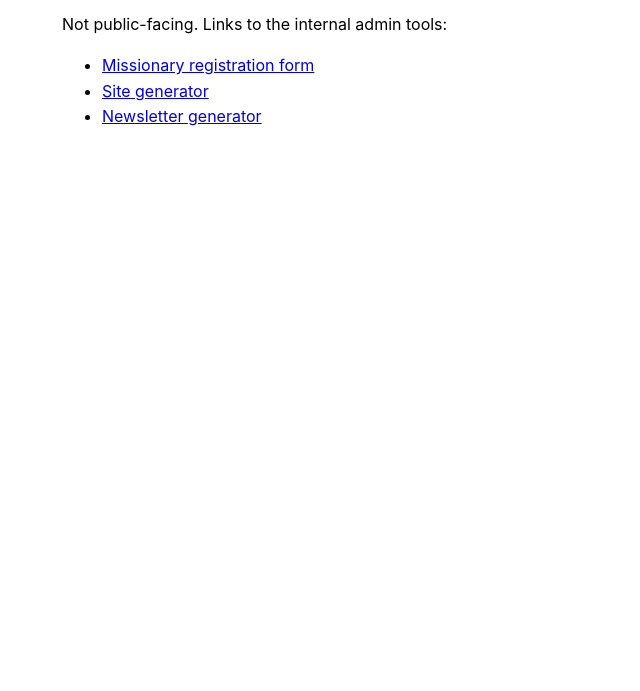
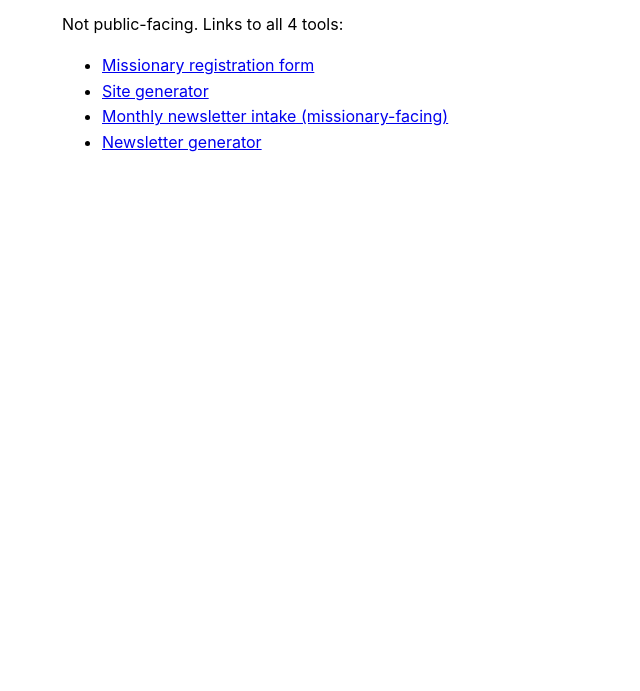
Before and after one commit to DryRaz/ApoComm, a plain HTML site: page index.html in a window 1280 px wide. Shown: the part 109-800 px from the top of the page, without its empty margins (258-898 px from the left). Drawn offline with Linux system fonts and the light colour scheme.

Commit message:
Add newsletter-intake link to landing page

```diff
--- a/index.html
+++ b/index.html
@@ -7,10 +7,11 @@
 </head>
 <body style="font-family: -apple-system, BlinkMacSystemFont, 'Segoe UI', Roboto, Helvetica, Arial, sans-serif; max-width: 40rem; margin: 3rem auto; padding: 0 1.25rem; line-height: 1.6;">
 <h1>Apostello Comm — Internal Tools</h1>
-<p>Not public-facing. Links to the internal admin tools:</p>
+<p>Not public-facing. Links to all 4 tools:</p>
 <ul>
   <li><a href="admin/registration/">Missionary registration form</a></li>
   <li><a href="admin/site-generator/">Site generator</a></li>
+  <li><a href="newsletter-intake/">Monthly newsletter intake (missionary-facing)</a></li>
   <li><a href="admin/newsletter/">Newsletter generator</a></li>
 </ul>
 </body>
```
Also changed, not shown: 1 other file.
